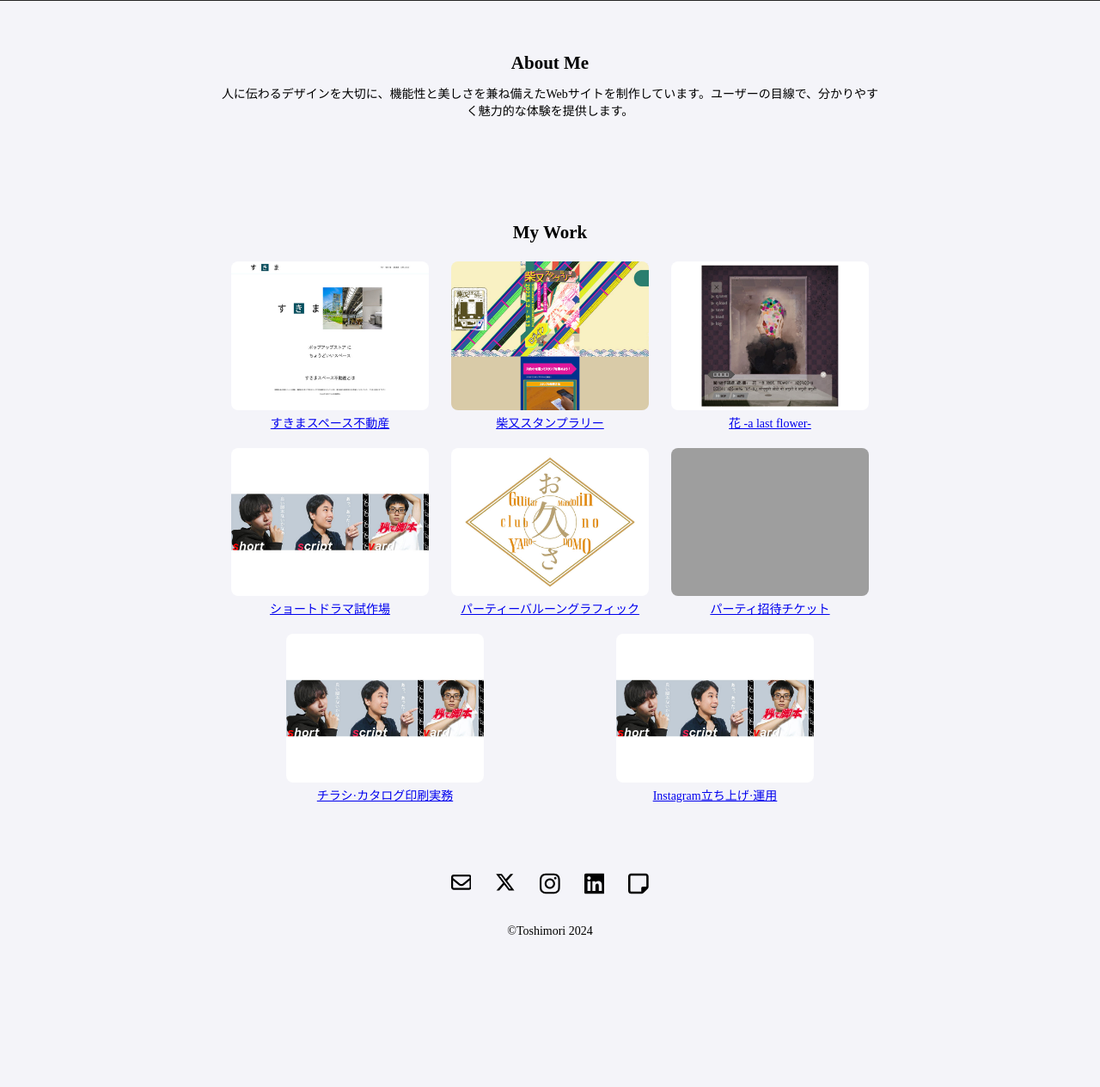
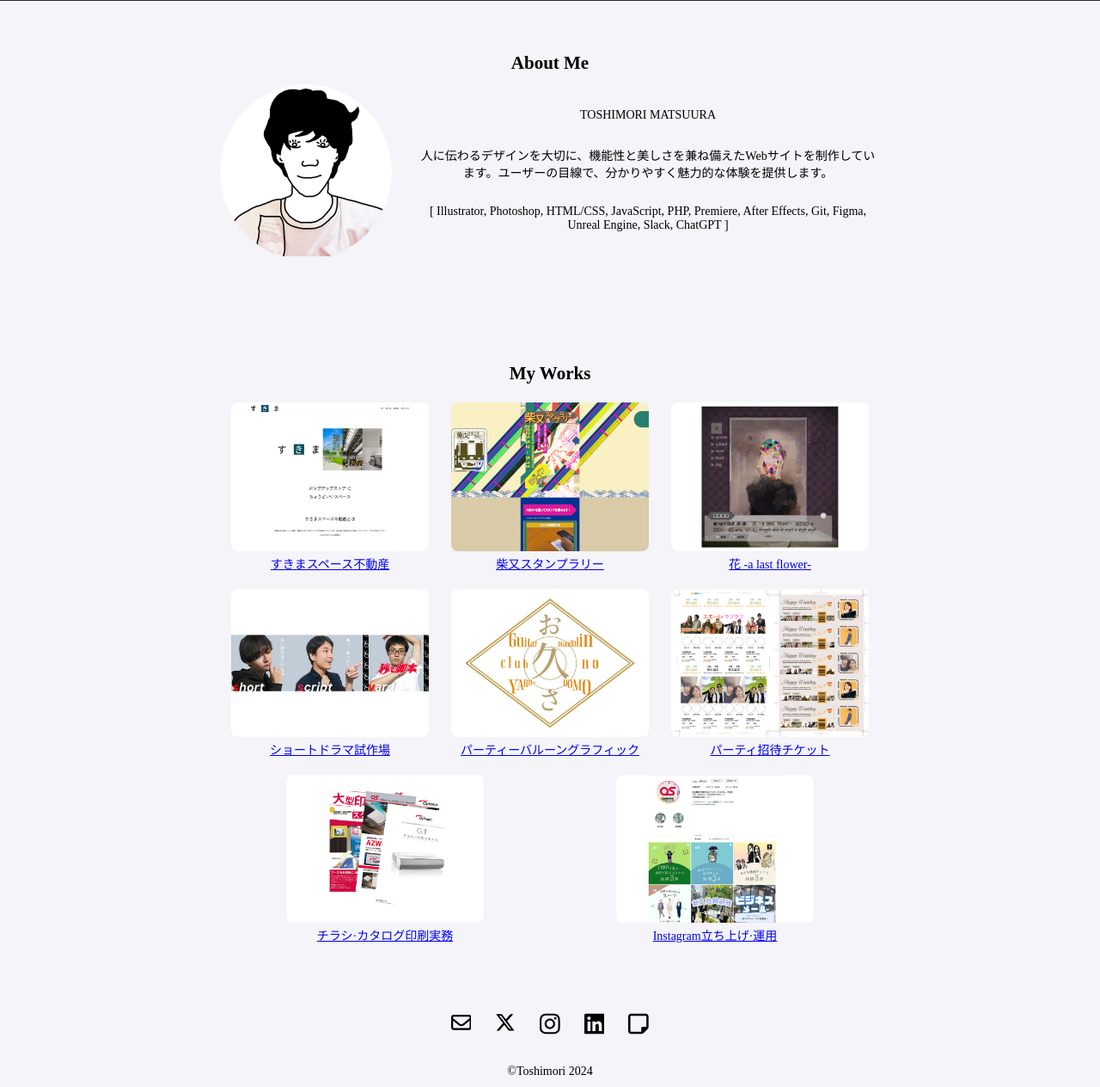
Before and after one commit to matsu-kaze/too4moorii, a PHP site: page / in a window 1280 px wide. Shown: the part 799-2063 px from the top of the page at 86% size. Before the commit the page ends 1886 px from the top, so only its background shows below. Run offline with PHP 8.4, Linux system fonts and the light colour scheme; some libraries are stand-ins or nearby versions; grey boxes are pictures that could not be loaded.

Commit message:
不足していた情報を追加

```diff
--- a/common/css/style.css
+++ b/common/css/style.css
@@ -168,6 +168,20 @@ body {
   text-align: center;
 }
 
+.l-profile {
+  display: flex;
+  gap: 2rem;
+}
+.l-profile .l-profile-img {
+  margin: auto;
+  max-width: 200px;
+  overflow: hidden;
+  border-radius: 50%;
+}
+.l-profile .l-profile-txt > * {
+  margin-top: 2rem;
+}
+
 .l-gallery {
   gap: 1.2rem;
 }
@@ -243,7 +257,7 @@ body {
   gap: 10px;
 }
 #l-works .l-workshero-link {
-  text-align: center;
+  text-align: left;
 }
 #l-works .l-worksissue dl dt {
   border-bottom: solid 0.5px;
@@ -320,6 +334,17 @@ body {
   transform: translateY(-50%) rotate(-45deg);
 }
 
+.c-workswrap {
+  display: flex;
+  flex-wrap: nowrap;
+  gap: 2rem;
+}
+@media (max-width:767px) {
+  .c-workswrap {
+    flex-wrap: wrap;
+  }
+}
+
 h2 {
   margin-bottom: 0.83rem;
 }
--- a/common/scss/02_layout/_layout.scss
+++ b/common/scss/02_layout/_layout.scss
@@ -27,6 +27,23 @@ body {
   }
   footer {
     text-align: center;
+  }
+
+}
+
+.l-profile{
+  display: flex;
+  gap: 2rem;
+  .l-profile-img{
+    margin: auto;
+    max-width: 200px;
+    overflow: hidden;
+    border-radius:50%;
+  }
+  .l-profile-txt{
+    >*{
+      margin-top: 2rem;
+    }
   }
 }
 
@@ -104,7 +121,7 @@ body {
     }
   }
   .l-workshero-link {
-    text-align: center;
+    text-align: left;
   }
 
   .l-worksissue {
--- a/common/scss/03_object/_component.scss
+++ b/common/scss/03_object/_component.scss
@@ -46,3 +46,12 @@
     transform: translateY(-50%) rotate(-45deg);
   }
 }
+
+.c-workswrap{
+  display: flex;
+  flex-wrap:nowrap;
+  gap: 2rem;
+  @include v.mq(sp){
+    flex-wrap:wrap;
+  }
+}
--- a/index.html
+++ b/index.html
@@ -35,14 +35,21 @@
     <!-- Hero Section -->
     <section id="l-hero" class="animate-on-scroll c-inner">
       <h2>About Me</h2>
-      <p>
-        人に伝わるデザインを大切に、機能性と美しさを兼ね備えたWebサイトを制作しています。ユーザーの目線で、分かりやすく魅力的な体験を提供します。
-      </p>
+      <article class="l-profile">
+        <div class="l-profile-img">
+          <img src="./common/img/profile.png" alt="松浦のプロフィール">
+        </div>
+        <div class="l-profile-txt">
+          <p>TOSHIMORI MATSUURA</p>
+          <p>人に伝わるデザインを大切に、機能性と美しさを兼ね備えたWebサイトを制作しています。ユーザーの目線で、分かりやすく魅力的な体験を提供します。</p>
+          <p>[ Illustrator, Photoshop, HTML/CSS, JavaScript, PHP, Premiere, After Effects, Git, Figma, Unreal Engine, Slack, ChatGPT ]</p>
+        </div>
+      </article>
     </section>
 
     <!-- Portfolio Section -->
     <section id="l-works" class="c-inner">
-      <h2 class="animate-on-scroll">My Work</h2>
+      <h2 class="animate-on-scroll">My Works</h2>
       <div class="l-gallery c-flex">
         <a href="./works/sukimaspace/" class="animate-on-scroll l-gallery-item">
           <div>
@@ -76,19 +83,19 @@
         </a>
         <a href="#" class="animate-on-scroll l-gallery-item">
           <div>
-            <img src="./common/img/" alt="Project" />
+            <img src="./common/img/konhina-main.jpg" alt="Project" />
             <p>パーティ招待チケット</p>
           </div>
         </a>
         <a href="#" class="animate-on-scroll l-gallery-item">
           <div>
-            <img src="./common/img/shortsy-main.jpg" alt="Project" />
+            <img src="./common/img/graphic-main.jpg" alt="Project" />
             <p>チラシ&middot;カタログ印刷実務</p>
           </div>
         </a>
         <a href="#" class="animate-on-scroll l-gallery-item">
           <div>
-            <img src="./common/img/shortsy-main.jpg" alt="Project" />
+            <img src="./common/img/instagram-main.jpg" alt="Project" />
             <p>Instagram立ち上げ&middot;運用</p>
           </div>
         </a>
```
Also changed, not shown: works/cd-hana/index.html (+22 -20 lines), works/stamp/index.html (+34 -32 lines), works/sukimaspace/index.html (+5 -3 lines), common/img/graphic-main.jpg (added), common/img/instagram-main.jpg (added), common/img/konhina-main.jpg (added), common/img/profile.png (added), 1 other file.
